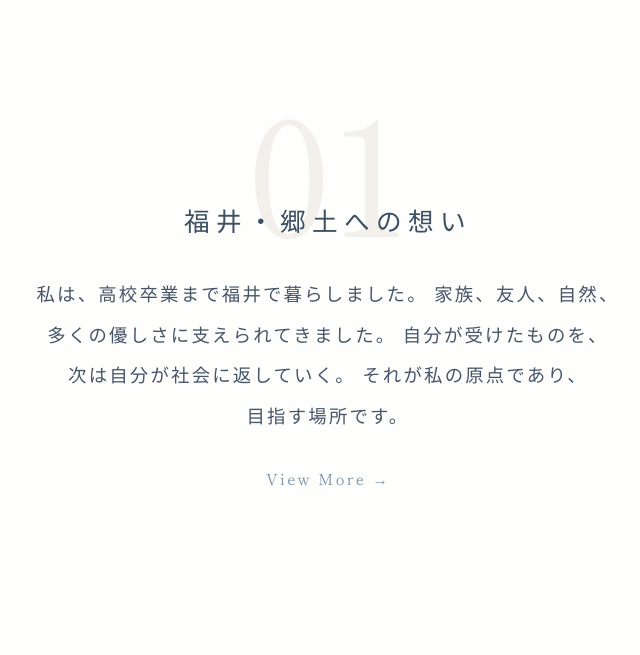
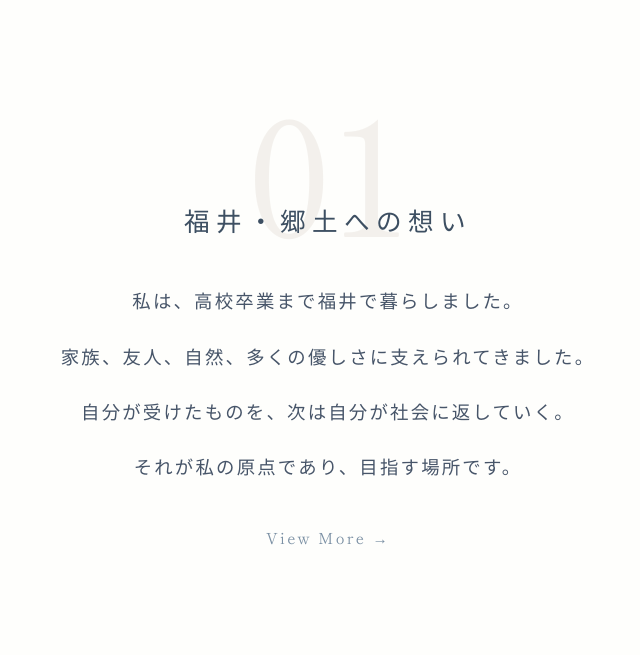
Before and after one commit to azzurri613-maker/official-, a website: page index.html in a window 1280 px wide. Shown: the part 1106-1761 px from the top of the page, without its empty margins (312-952 px from the left). Drawn offline with Linux system fonts and the light colour scheme.

Commit message:
Fix: display issues by correcting CSS syntax error and improving scroll reveal timing

```diff
--- a/script.js
+++ b/script.js
@@ -8,12 +8,11 @@ document.addEventListener('DOMContentLoaded', () => {
     }
 
     const reveals = document.querySelectorAll('.reveal');
-
     const revealOnScroll = () => {
         reveals.forEach(reveal => {
             const windowHeight = window.innerHeight;
             const elementTop = reveal.getBoundingClientRect().top;
-            const elementVisible = 120; // Trigger when element is 120px from bottom
+            const elementVisible = 80; // Trigger slightly earlier
 
             if (elementTop < windowHeight - elementVisible) {
                 reveal.classList.add('active');
@@ -21,9 +20,14 @@ document.addEventListener('DOMContentLoaded', () => {
         });
     };
 
-    // Initial check
-    revealOnScroll();
+    // Trigger reveal check after initial load and on scroll
+    window.addEventListener('scroll', revealOnScroll);
 
-    // Check on scroll
-    window.addEventListener('scroll', revealOnScroll);
+    // Check after fonts and images are fully loaded
+    window.addEventListener('load', () => {
+        setTimeout(revealOnScroll, 100);
+    });
+
+    // Initial check (in case some are already in view)
+    setTimeout(revealOnScroll, 500);
 });
--- a/style.css
+++ b/style.css
@@ -612,15 +612,14 @@ h1, h2, h3, h4, .logo, .essay, .intro-title {
     }
 }
 
-/* Fix awkward line breaks on mobile */
-
-/* Fix awkward line breaks on mobile */
+/* Additional Mobile Fixes */
+@media (max-width: 768px) {
     .hero-content br,
     .philosophy-item br {
         display: none;
     }
     .ph-desc {
-        line-height: 2.2; /* Tighten line height for mobile reading */
+        line-height: 2.2;
     }
     .essay-title {
         font-size: 1.8rem;
```
